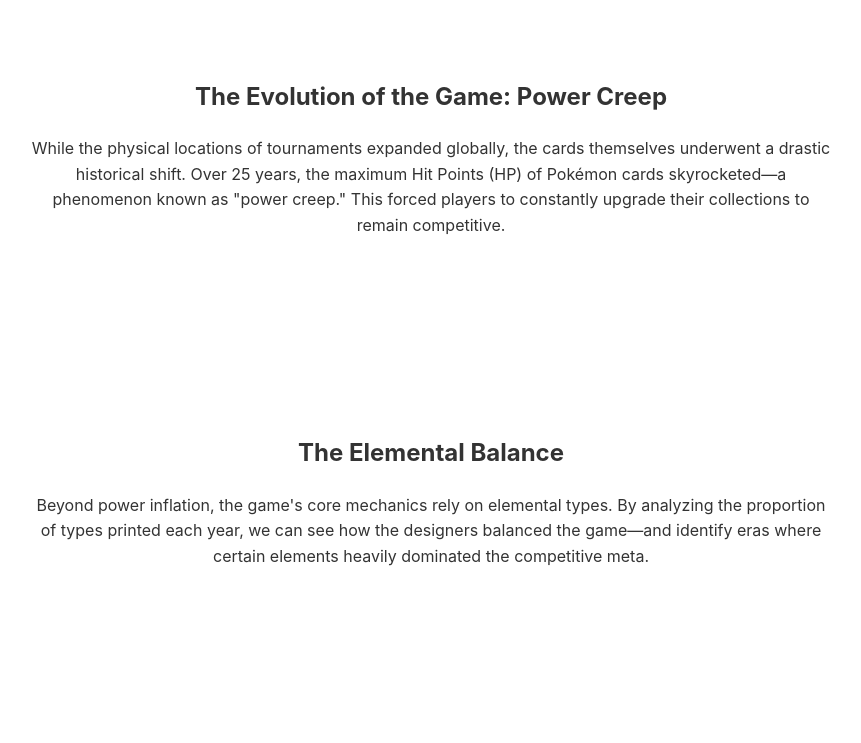
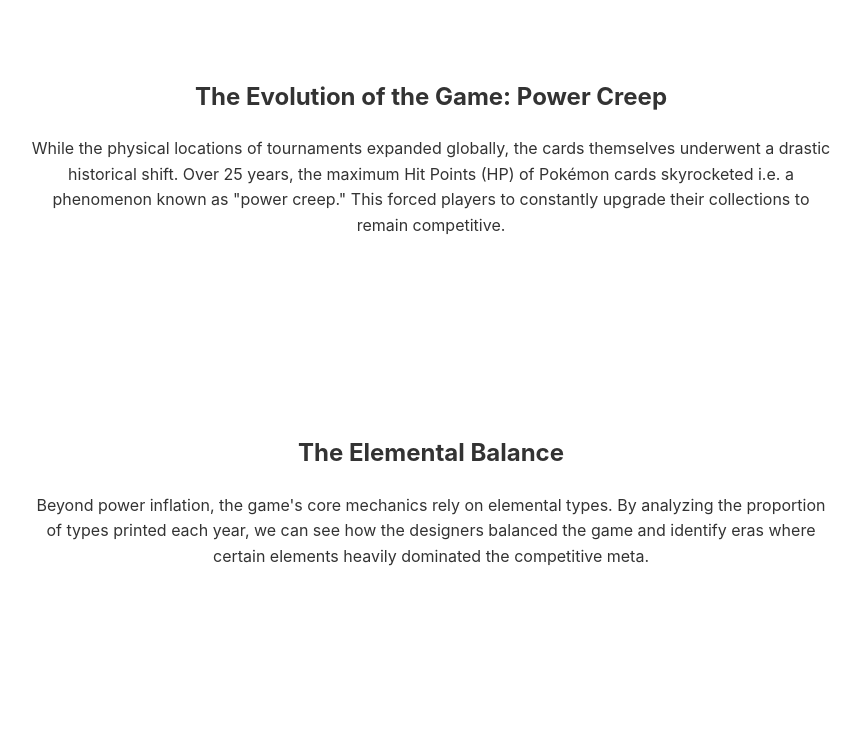
Before and after one commit to abhu0013/Assignment-2, a plain HTML site: page index.html in a window 1280 px wide. Shown: the part 820-1563 px from the top of the page, without its empty margins (209-1070 px from the left). Drawn offline with Linux system fonts and the light colour scheme; a script that the page names is missing.

Commit message:
Edits to text

```diff
--- a/index.html
+++ b/index.html
@@ -51,7 +51,7 @@
       <!-- Analytical Charts Section -->
       <div class="text-context" style="margin-top: 60px;">
         <h2>The Evolution of the Game: Power Creep</h2>
-        <p>While the physical locations of tournaments expanded globally, the cards themselves underwent a drastic historical shift. Over 25 years, the maximum Hit Points (HP) of Pokémon cards skyrocketed—a phenomenon known as "power creep." This forced players to constantly upgrade their collections to remain competitive.</p>
+        <p>While the physical locations of tournaments expanded globally, the cards themselves underwent a drastic historical shift. Over 25 years, the maximum Hit Points (HP) of Pokémon cards skyrocketed i.e. a phenomenon known as "power creep." This forced players to constantly upgrade their collections to remain competitive.</p>
       </div>
 
       <div class="map-container">
@@ -61,7 +61,7 @@
       <!-- Analytical Chart Section -->
       <div class="text-context" style="margin-top: 60px;">
         <h2>The Elemental Balance</h2>
-        <p>Beyond power inflation, the game's core mechanics rely on elemental types. By analyzing the proportion of types printed each year, we can see how the designers balanced the game—and identify eras where certain elements heavily dominated the competitive meta.</p>
+        <p>Beyond power inflation, the game's core mechanics rely on elemental types. By analyzing the proportion of types printed each year, we can see how the designers balanced the game and identify eras where certain elements heavily dominated the competitive meta.</p>
       </div>
 
       <div class="map-container">
@@ -91,7 +91,7 @@
       <!-- Analytical Chart 5: Ridgeline Density Plot -->
       <div class="text-context" style="margin-top: 60px;">
         <h2>The Shape of Power: HP Distribution</h2>
-        <p>Looking at the absolute maximum HP only tells part of the story. By analyzing the statistical density of Hit Points across three distinct eras—Base (1999), Black & White (2011), and Sword & Shield (2020)—we can see how the entire median curve of the game has shifted rightward, forcing the "average" Pokémon to bulk up just to survive.</p>
+        <p>Looking at the absolute maximum HP only tells part of the story. By analyzing the statistical density of Hit Points across three distinct eras that are Base (1999), Black & White (2011), and Sword & Shield (2020), we can see how the entire median curve of the game has shifted rightward, forcing the "average" Pokémon to bulk up just to survive.</p>
       </div>
 
       <div class="map-container">
```
